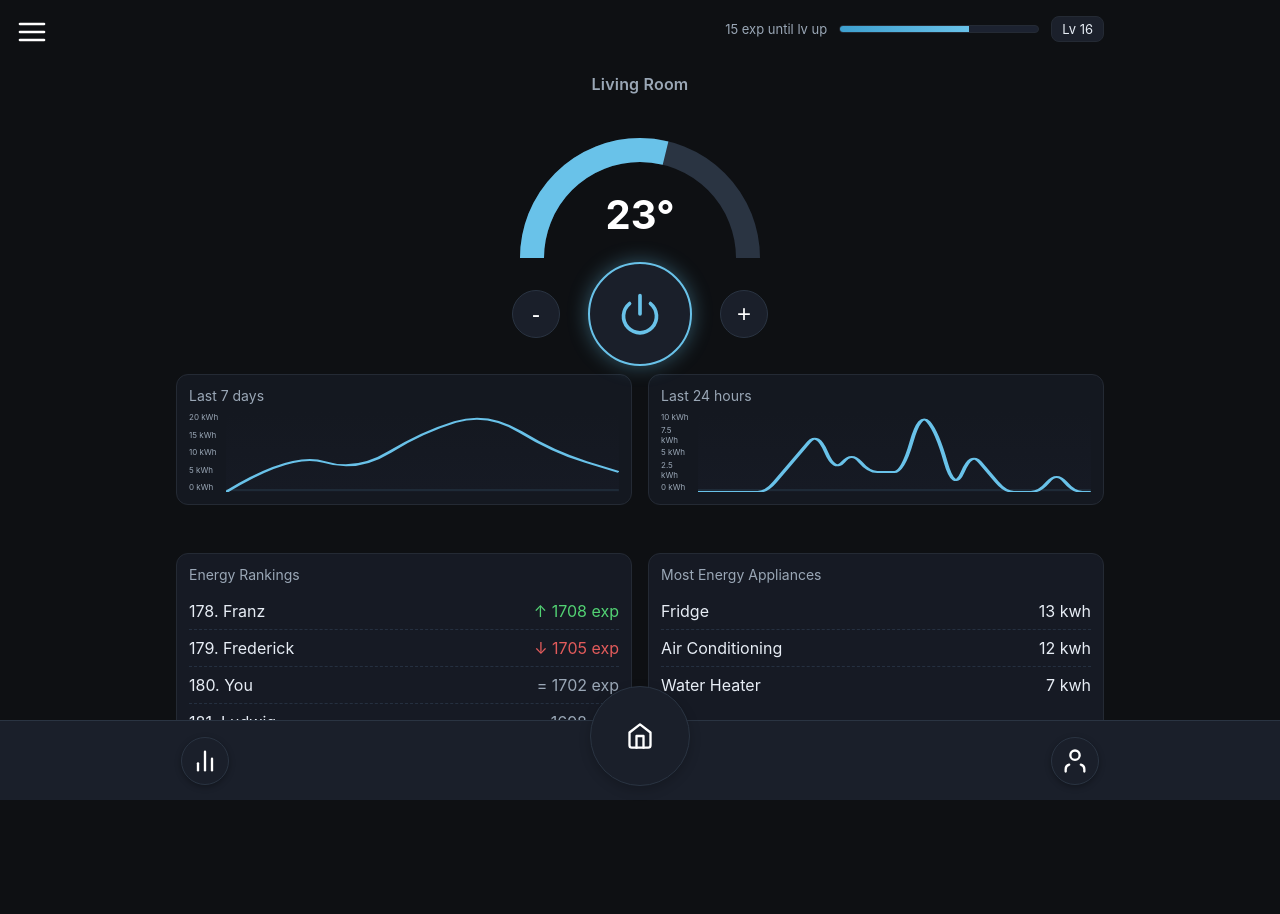
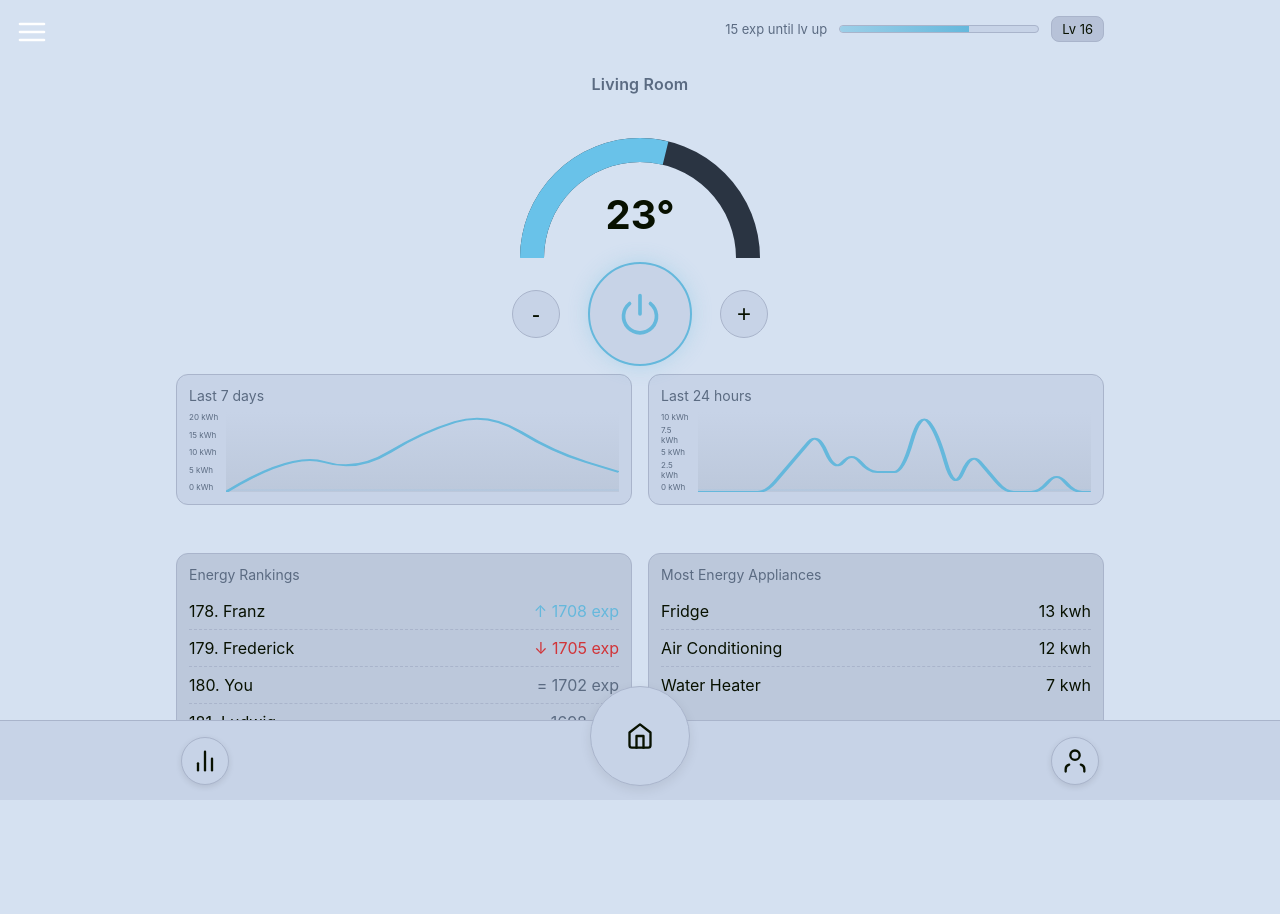
Before and after one commit to TimmyTam123/browhytfarewedoingthis, a Flask app: page / in a window 1280 px wide. Run offline with Flask 3, Linux system fonts and the light colour scheme.

Commit message:
all changes

```diff
--- a/static/script.js
+++ b/static/script.js
@@ -7,7 +7,25 @@ document.addEventListener('DOMContentLoaded', () => {
   const chartSvgs = document.querySelectorAll('.chart-svg'); // whole SVGs
   const hamburger = document.getElementById('hamburger');
   const sidebar = document.getElementById('sidebar');
+const toggleBtn = document.getElementById("toggleTheme");
+  const root = document.documentElement;
 
+  // Load saved theme from localStorage, or default to light
+  const savedTheme = localStorage.getItem("theme") || "light";
+  root.setAttribute("data-theme", savedTheme);
+  toggleBtn.textContent = savedTheme === "dark" ? "☀️ Light mode" : "🌙 Dark mode";
+
+  toggleBtn.addEventListener("click", () => {
+    const currentTheme = root.getAttribute("data-theme");
+    const newTheme = currentTheme === "dark" ? "light" : "dark";
+    root.setAttribute("data-theme", newTheme);
+
+    // Save to localStorage
+    localStorage.setItem("theme", newTheme);
+
+    // Update button text/icon
+    toggleBtn.textContent = newTheme === "dark" ? "☀️ Light mode" : "🌙 Dark mode";
+  });
 
 
   const displayMin = 0;
@@ -17,6 +35,7 @@ document.addEventListener('DOMContentLoaded', () => {
   const arcLength = 283;
 
   let powerOn = true;
+
 
  function updateGauge(temp) {
   const percent = (temp - displayMin) / (displayMax - displayMin);
--- a/static/style.css
+++ b/static/style.css
@@ -12,16 +12,44 @@ body {
 }
 
 :root {
+  --bg: #d5e1f1;       /* background */
+  --panel: #c7d3e7;    /* lighter panel base */
+  --panel-2: #bcc8db;  /* secondary panels */
+  --panel-3: #c7d3e7;  /* exp-bar background */
+  --panel-4: #b7c2d8;  /* level background */
+  --panel-5: #c7d3e7;  /* buttons/nav backgrounds */
+  --text: #081100;     /* primary text */
+  --muted: #5b6b82;    /* muted text */
+  --accent: #65b8dc;   /* ONLY for graphs, gauge arc, exp bar */
+  --accent-2: #9ccfe8; /* softer highlight */
+  --good: #65b8dc;
+  --bad: #d13438;
+  --border: #a9b4cb;   /* lighter border */
+  --border-2: #a9b4cb;
+  --border-3: #a9b4cb;
+
+  --shadow-1: rgba(101, 184, 220, 0.3);
+  --shadow-2: rgba(0,0,0,0.15);
+  --shadow-3: rgba(0,0,0,0.08);
+  --shadow-4: rgba(0,0,0,0.1);
+}
+
+:root[data-theme="dark"] {
   --bg: #0e1013;
-  --panel: #141820;
-  --panel-2: #161a24;
-  --text: #e7edf5;
-  --muted: #9aa7b6;
-  --accent: #69c2e9;
-  --accent-2: #3ea0cf;
-  --good: #52d273;
+  --panel: #1a1f2a;
+  --panel-2: #222834;
+  --panel-3: #1a1f2a;
+  --panel-4: #2a3442;
+  --panel-5: #1a1f2a;
+  --text: #eeffdb;
+  --muted: #b7c9b7;
+  --accent: #69c2e9;   /* ONLY for graphs, gauge arc, exp bar */
+  --accent-2: #a0d6e7; /* softer highlight */
+  --good: #69c2e9;
   --bad: #e25b5b;
-  --border: #242a34;
+  --border: #2a3442;
+  --border-2: #2a3442;
+  --border-3: #2a3442;
 }
 
 * { box-sizing: border-box; }
@@ -31,8 +59,7 @@ html, body {
   color: var(--text);
   font-family: Inter, system-ui, -apple-system, Segoe UI, Roboto, Helvetica, Arial, sans-serif;
   margin: 0;
-box-sizing: border-box;
-
+  box-sizing: border-box;
 }
 
 .grayscale {
@@ -73,7 +100,7 @@ box-sizing: border-box;
 .exp-bar {
   width: 200px;
   height: 8px;
-  background: #1c2230;
+  background: var(--panel-3);
   border-radius: 8px;
   overflow: hidden;
   border: 1px solid var(--border);
@@ -83,7 +110,7 @@ box-sizing: border-box;
   background: linear-gradient(90deg, var(--accent-2), var(--accent));
 }
 .level {
-  background: #1b202b;
+  background: var(--panel-4);
   border: 1px solid var(--border);
   border-radius: 8px;
   padding: 4px 10px;
@@ -100,7 +127,6 @@ box-sizing: border-box;
   gap: 24px;
   margin: 32px 0 48px;
 }
-
 
 .room {
   color: var(--muted);
@@ -127,7 +153,7 @@ box-sizing: border-box;
   transform: translateX(-50%);
   font-size: 40px;
   font-weight: bold;
-  color: white;
+  color: var(--text);
   z-index: 1;
 }
 .dial-controls {
@@ -139,9 +165,9 @@ box-sizing: border-box;
 }
 
 .dial-controls .btn {
-  background: #1a1f2a;
-  border: 1px solid #2a3442;
-  color: #ffffff;
+  background: var(--panel-5);
+  border: 1px solid var(--border-2);
+  color: var(--text);
   border-radius: 50%;
   cursor: pointer;
   display: inline-flex;
@@ -171,10 +197,10 @@ box-sizing: border-box;
   aspect-ratio: 1 / 1; /* ensures perfect circle */
   padding: 0;
   border-radius: 50%;
-  border: 2px solid #69c2e9;
-  background: #1a1f2a;
-  color: #69c2e9;
-  box-shadow: 0 0 20px rgba(105, 194, 233, 0.4);
+  border: 2px solid var(--accent);
+  background: var(--panel-5);
+  color: var(--accent);
+  box-shadow: 0 0 20px var(--shadow-1);
   display: flex;
   align-items: center;
   justify-content: center;
@@ -187,9 +213,9 @@ box-sizing: border-box;
   display: block;
 }
 /* Optional: hover feedback */
-.dial-controls .btn:hover { background: #202636; }
+.dial-controls .btn:hover { background: #202636; } /* ← still hard-coded, needs a hover var if desired */
 .power-btn {
-  color: #69c2e9;
+  color: var(--accent);
 }
 
 /* Charts */
@@ -208,7 +234,6 @@ box-sizing: border-box;
   margin-top: 48px;
   padding-bottom: 40px;
 }
-
 
 .chart-with-axis {
   display: flex;
@@ -238,7 +263,6 @@ box-sizing: border-box;
   border-radius: 12px;
   padding: 12px;
   overflow: visible;
-
 }
 .chart-box .title {
   color: var(--muted);
@@ -249,11 +273,11 @@ box-sizing: border-box;
 .chart-svg {
   width: 100%;
   height: 80px;
-  background: linear-gradient(to bottom, #141820, #161a24);
+  background: linear-gradient(to bottom, var(--panel), var(--panel-2));
 }
 
 .chart-svg path {
-  stroke: #69c2e9;
+  stroke: var(--accent);
   stroke-width: 2;
   fill: none;
   opacity: 0;
@@ -270,7 +294,7 @@ box-sizing: border-box;
   background:
     linear-gradient(transparent 74%, rgba(255,255,255,0.03) 74%),
     linear-gradient(90deg, rgba(255,255,255,0.03) 33%, transparent 33% 66%, rgba(255,255,255,0.03) 66%),
-    linear-gradient(180deg, #69c2e911 0%, #69c2e920 100%);
+    linear-gradient(180deg, var(--accent)11 0%, var(--accent)20 100%);
   position: relative;
   overflow: hidden;
 }
@@ -279,8 +303,8 @@ box-sizing: border-box;
   position: absolute;
   inset: 0;
   background:
-    linear-gradient(180deg, transparent 50%, #69c2e920 50%),
-    linear-gradient(90deg, transparent 90%, #69c2e920 90%);
+    linear-gradient(180deg, transparent 50%, var(--accent)20 50%),
+    linear-gradient(90deg, transparent 90%, var(--accent)20 90%);
   mask:
     radial-gradient(200% 100% at 0% 100%, black 99%, transparent 100%),
     linear-gradient(180deg, transparent 40%, black 40% 41%, transparent 41%);
@@ -289,11 +313,19 @@ box-sizing: border-box;
 .chart-line::before {
   content: "";
   position: absolute;
-  left: 0; right: 0; bottom: 12px;
+  left: 0;
+  right: 0;
+  bottom: 12px;
   height: 2px;
-  background: linear-gradient(90deg, var(--accent) 0%, var(--accent-2) 60%, transparent 100%);
-  filter: drop-shadow(0 2px 2px rgba(0,0,0,0.4));
+  background: linear-gradient(
+    90deg,
+    var(--accent) 0%,
+    var(--accent-2) 60%,
+    transparent 100%
+  );
+  filter: drop-shadow(0 2px 2px var(--shadow-2));
 }
+
 /* Hamburger button */
 .hamburger {
   position: fixed;
@@ -303,6 +335,7 @@ box-sizing: border-box;
   border: none;
   z-index: 200;
   cursor: pointer;
+  color: var(--border); /* dark tone for icon lines */
 }
 
 /* Sidebar */
@@ -315,12 +348,43 @@ box-sizing: border-box;
   background: var(--panel-2);
   border-right: 1px solid var(--border);
   padding: 20px;
-  box-shadow: 4px 0 12px rgba(0,0,0,0.2);
+  box-shadow: 4px 0 12px var(--shadow-3);
   transition: left 0.3s ease;
   z-index: 150;
   display: flex;
   flex-direction: column;
   justify-content: space-between;
+}
+
+html, body {
+  height: 100%;
+  background: var(--bg);
+  color: var(--text);
+  font-family: Inter, system-ui, -apple-system, Segoe UI, Roboto, Helvetica, Arial, sans-serif;
+  margin: 0;
+  box-sizing: border-box;
+
+  /* Smooth theme transitions */
+  transition: background-color 0.4s ease, color 0.4s ease;
+}
+
+.sidebar,
+.top-bar,
+.exp-bar,
+.level,
+.chart-box,
+.ranking,
+.most-energy,
+.bottom-nav,
+.home-btn,
+.side-btn {
+  transition: background-color 0.4s ease, border-color 0.4s ease, color 0.4s ease;
+}
+
+.chart-svg path,
+#gaugeFill,
+.exp-fill {
+  transition: stroke 0.4s ease, fill 0.4s ease;
 }
 
 /* Slide in */
@@ -340,7 +404,7 @@ box-sizing: border-box;
 }
 .username {
   font-weight: bold;
-  color: white;
+  color: var(--text);
 }
 .handle {
   color: var(--muted);
@@ -362,6 +426,7 @@ box-sizing: border-box;
   text-align: center;
   margin-top: auto;
 }
+
 /* Lists in two columns */
 .lists.two-col {
   display: grid;
@@ -383,7 +448,7 @@ box-sizing: border-box;
   display: flex;
   justify-content: space-between;
   padding: 8px 0;
-  border-bottom: 1px dashed #253040;
+  border-bottom: 1px dashed var(--border-3);
 }
 .row:last-child { border-bottom: 0; }
 .arrow.up { color: var(--good); }
@@ -397,9 +462,8 @@ box-sizing: border-box;
   left: 0;
   width: 100%;
   height: 10%;
-  background: #1a1f2a;
-
-border-top: 1px solid #2a3442;
+  background: var(--panel-5);
+  border-top: 1px solid var(--border-2);
   display: flex;
   justify-content: space-around;
   align-items: center;
@@ -410,7 +474,7 @@ border-top: 1px solid #2a3442;
   background: none;
   border: none;
   font-size: 24px;
-  color: white;
+  color: var(--text);
   cursor: pointer;
   transition: transform 0.2s ease;
 }
@@ -418,10 +482,10 @@ border-top: 1px solid #2a3442;
 .nav-icon {
   width: 28px;
   height: 28px;
-  stroke: white;
+  stroke: var(--text);
 }
 .home-btn .nav-icon {
-  stroke: #ffffff;
+  stroke: var(--text);
 }
 
 .nav-btn:active {
@@ -429,9 +493,9 @@ border-top: 1px solid #2a3442;
 }
 
 .side-btn {
-  background: #1a1f2a;
-  color: white;
-  border: 1px solid #2a3442;
+  background: var(--panel-5);
+  color: var(--text);
+  border: 1px solid var(--border-2);
   border-radius: 50%;
   width: 48px;
   height: 48px;
@@ -439,18 +503,18 @@ border-top: 1px solid #2a3442;
   display: flex;
   align-items: center;
   justify-content: center;
-  box-shadow: 0 2px 6px rgba(0, 0, 0, 0.3);
+  box-shadow: 0 2px 6px var(--shadow-4);
 }
 
 .home-btn {
-  background: #1a1f2a;
-  color: white;
-  border: 1px solid #2a3442;
+  background: var(--panel-5);
+  color: var(--text);
+  border: 1px solid var(--border-2);
   border-radius: 50%;
   width: 100px;
   height: 100px;
   margin-top: -50px;
-  box-shadow: 0 4px 12px rgba(0, 0, 0, 0.2);
+  box-shadow: 0 4px 12px var(--shadow-3);
   display: flex;
   align-items: center;
   justify-content: center;
@@ -509,7 +573,7 @@ border-top: 1px solid #2a3442;
 
 .leaderboard-list li {
   padding: 6px 0;
-  border-bottom: 1px dashed #253040;
+  border-bottom: 1px dashed var(--border-3);
   display: flex;
   justify-content: space-between;
   color: var(--text);
@@ -541,7 +605,7 @@ border-top: 1px solid #2a3442;
 }
 
 .back-btn:hover {
-  background: #1c2230;
+  background: var(--panel-3);
 }
 
 .exp-box {
@@ -551,6 +615,7 @@ border-top: 1px solid #2a3442;
   padding: 16px;
   margin-bottom: 32px;
 }
+
 
 .exp-title {
   font-size: 16px;
@@ -565,7 +630,7 @@ border-top: 1px solid #2a3442;
   padding: 6px 0;
   font-size: 14px;
   color: var(--text);
-  border-bottom: 1px dashed #253040;
+  border-bottom: 1px dashed var(--border-3);
 }
 
 .exp-line:last-child {
@@ -591,7 +656,7 @@ border-top: 1px solid #2a3442;
 
 .leaderboard-divider {
   border: none;
-  border-top: 1px solid #253040;
+  border-top: 1px solid var(--border-3);
   width: 100%;
   opacity: 0.6;
   margin: 8px 0;
--- a/templates/index.html
+++ b/templates/index.html
@@ -17,7 +17,7 @@
     <div class="handle">@tiimwg</div>
   </div>
   <div class="sidebar-options">
-    <div class="option">🌙 Dark mode</div>
+    <div class="option" id="toggleTheme">🌙 Dark mode</div>
     <div class="option">⚙️ Settings</div>
     <div class="option">🚪 Sign out</div>
   </div>
--- a/templates/leaderboard.html
+++ b/templates/leaderboard.html
@@ -17,7 +17,7 @@
     <div class="handle">@tiimwg</div>
   </div>
   <div class="sidebar-options">
-    <div class="option">🌙 Dark mode</div>
+    <div class="option" id="toggleTheme">🌙 Dark mode</div>
     <div class="option">⚙️ Settings</div>
     <div class="option">🚪 Sign out</div>
   </div>
```
